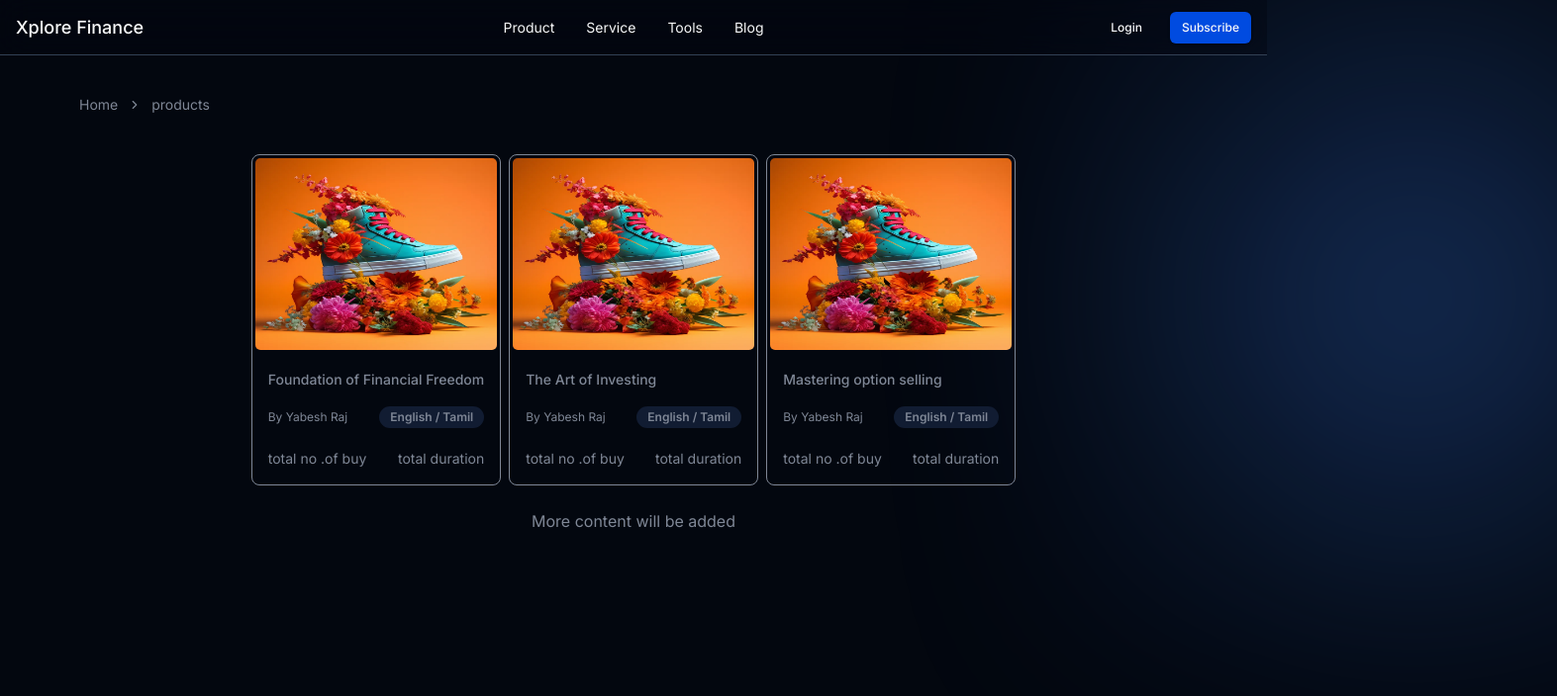
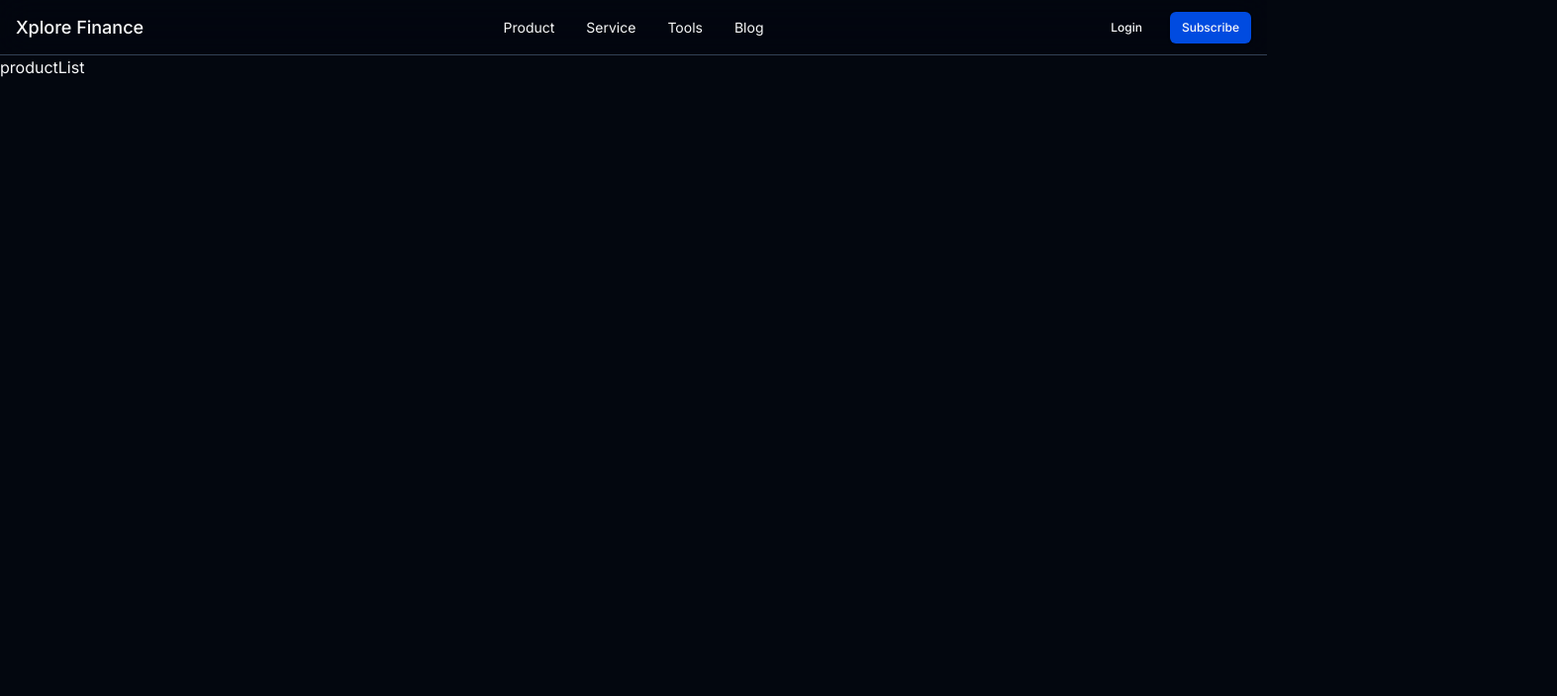
Before and after one commit to arun-murali0/xplore-Finance, a Next.js app: page /products in a window 1280 px wide. Shown: the top 704 px of the page at 99% size, 1573 px wide, since content can reach past the window. Built offline with nearby package versions, Linux system fonts and the light colour scheme.

Commit message:
ui updtae

```diff
--- a/src/app/products/page.tsx
+++ b/src/app/products/page.tsx
@@ -1,4 +1,4 @@
-import ProductsList from "@/view/productsList";
+import ProductsList from "@/view/productList";
 
 export default function page() {
   return (
--- a/src/components/ui/ExapandableCard.tsx
+++ /dev/null
@@ -1,46 +0,0 @@
-import Container from "@/global/container";
-import { cn } from "@/lib/utils";
-import { FC } from "react";
-import { Button } from "./button";
-
-interface cardProp {
-  className?: String;
-  title: String;
-  content: any;
-}
-
-export const ExapandableCard: FC<cardProp> = ({
-  title,
-  content,
-  className,
-}) => {
-  return (
-    <div>
-      <Container>
-        <div className="p-2">
-          <div
-            className={cn("text-primary-foreground text-md my-1", className)}
-          >
-            {title}
-          </div>
-          <div
-            className={cn(
-              "leading-7 text-[14px] text-muted-foreground",
-              className
-            )}
-          >
-            <div
-              className={cn(
-                "text-left my-3 text-[15px] text-primary-foreground"
-              )}
-            >
-              What you will learn:
-            </div>
-            <div className={cn("my-1 leading-6")}>{content}</div>
-          </div>
-        </div>
-        <Button className="w-full my-1">Add to Cart</Button>
-      </Container>
-    </div>
-  );
-};
--- a/src/components/ui/Productcard.tsx
+++ b/src/components/ui/Productcard.tsx
@@ -26,12 +26,12 @@ export const Card: FC<cardProp> = ({ title, content, className, img }) => {
           {title}
         </div>
         <div className="flex justify-between items-center">
-          <div className="text-muted-foreground text-xs my-2">{content}</div>
+          <div className="text-muted-foreground text-xs my-3">{content}</div>
           <Badge variant={"secondary"} className="text-muted-foreground">
             English / Tamil
           </Badge>
         </div>
-        <div className="flex justify-between items-center my-4">
+        <div className="flex justify-between items-center mb-5">
           <p className="text-muted-foreground text-sm">total no .of buy</p>
           <p className="text-muted-foreground text-sm">total duration</p>
         </div>
--- a/src/components/ui/card.tsx
+++ b/src/components/ui/card.tsx
@@ -1,6 +1,6 @@
-import * as React from "react"
+import * as React from "react";
 
-import { cn } from "@/lib/utils"
+import { cn } from "@/lib/utils";
 
 const Card = React.forwardRef<
   HTMLDivElement,
@@ -14,8 +14,8 @@ const Card = React.forwardRef<
     )}
     {...props}
   />
-))
-Card.displayName = "Card"
+));
+Card.displayName = "Card";
 
 const CardHeader = React.forwardRef<
   HTMLDivElement,
@@ -26,8 +26,8 @@ const CardHeader = React.forwardRef<
     className={cn("flex flex-col space-y-1.5 p-6", className)}
     {...props}
   />
-))
-CardHeader.displayName = "CardHeader"
+));
+CardHeader.displayName = "CardHeader";
 
 const CardTitle = React.forwardRef<
   HTMLParagraphElement,
@@ -41,8 +41,8 @@ const CardTitle = React.forwardRef<
     )}
     {...props}
   />
-))
-CardTitle.displayName = "CardTitle"
+));
+CardTitle.displayName = "CardTitle";
 
 const CardDescription = React.forwardRef<
   HTMLParagraphElement,
@@ -53,16 +53,16 @@ const CardDescription = React.forwardRef<
     className={cn("text-sm text-muted-foreground", className)}
     {...props}
   />
-))
-CardDescription.displayName = "CardDescription"
+));
+CardDescription.displayName = "CardDescription";
 
 const CardContent = React.forwardRef<
   HTMLDivElement,
   React.HTMLAttributes<HTMLDivElement>
 >(({ className, ...props }, ref) => (
   <div ref={ref} className={cn("p-6 pt-0", className)} {...props} />
-))
-CardContent.displayName = "CardContent"
+));
+CardContent.displayName = "CardContent";
 
 const CardFooter = React.forwardRef<
   HTMLDivElement,
@@ -73,7 +73,14 @@ const CardFooter = React.forwardRef<
     className={cn("flex items-center p-6 pt-0", className)}
     {...props}
   />
-))
-CardFooter.displayName = "CardFooter"
+));
+CardFooter.displayName = "CardFooter";
 
-export { Card, CardHeader, CardFooter, CardTitle, CardDescription, CardContent }
+export {
+  Card,
+  CardHeader,
+  CardFooter,
+  CardTitle,
+  CardDescription,
+  CardContent,
+};
--- a/src/components/ui/hover-card.tsx
+++ /dev/null
@@ -1,35 +0,0 @@
-"use client";
-
-import * as React from "react";
-import * as HoverCardPrimitive from "@radix-ui/react-hover-card";
-
-import { cn } from "@/lib/utils";
-
-const HoverCard = HoverCardPrimitive.Root;
-
-const HoverCardTrigger = HoverCardPrimitive.Trigger;
-
-const HoverCardContent = React.forwardRef<
-  React.ElementRef<typeof HoverCardPrimitive.Content>,
-  React.ComponentPropsWithoutRef<typeof HoverCardPrimitive.Content>
->(
-  (
-    { className, align = "center", side = "right", sideOffset = 1, ...props },
-    ref
-  ) => (
-    <HoverCardPrimitive.Content
-      ref={ref}
-      side={side}
-      align={align}
-      sideOffset={sideOffset}
-      className={cn(
-        "z-50 w-64 rounded-md border bg-popover p-4 text-popover-foreground shadow-md outline-none data-[state=open]:animate-in data-[state=closed]:animate-out data-[state=closed]:fade-out-0 data-[state=open]:fade-in-0 data-[state=closed]:zoom-out-95 data-[state=open]:zoom-in-95 data-[side=bottom]:slide-in-from-top-2 data-[side=left]:slide-in-from-right-2 data-[side=right]:slide-in-from-left-2 data-[side=top]:slide-in-from-bottom-2",
-        className
-      )}
-      {...props}
-    />
-  )
-);
-HoverCardContent.displayName = HoverCardPrimitive.Content.displayName;
-
-export { HoverCard, HoverCardTrigger, HoverCardContent };
--- a/src/view/FAQ.tsx
+++ b/src/view/FAQ.tsx
@@ -14,7 +14,7 @@ export default function FAQ() {
     <Wrapper className="max-w-3xl">
       <div className="hidden md:block absolute top-0  -left-full w-72 h-72 bg-blue-500 rounded-full blur-[10rem] -z-10"></div>
       <Container delay={0.4} className="my-2">
-        <div className="flex justify-center items-center">
+        <div className="flex justify-center items-center my-3">
           <SectionBadge title="FAQ" />
         </div>
         <Accordion type="single" collapsible>
--- a/src/view/Footer.tsx
+++ b/src/view/Footer.tsx
@@ -1,3 +1,13 @@
+import Container from "@/global/container";
+import Wrapper from "@/global/Wrapper";
+
 export default function Footer() {
-  return <div>Footer</div>;
+  return (
+    <Wrapper className="max-w-3xl">
+      <Container className="flex justify-between items-center">
+        <div>hi</div>
+        <div>hi</div>
+      </Container>
+    </Wrapper>
+  );
 }
--- a/src/view/Hero.tsx
+++ b/src/view/Hero.tsx
@@ -22,13 +22,13 @@ export default function Hero() {
             href="/register"
             className="flex items-center justify-center w-max rounded-full  px-2 py-1 md:py-2 gap-2 md:gap-8 shadow-3xl  cursor-pointer select-none"
           >
-            <p className="text-muted-foreground text-md text-center md:text-base font-medium pl-4 pr-4 lg:pr-0">
+            <p className="text-secondary-foreground text-sm text-center md:text-base font-medium pl-4 pr-4 lg:pr-0">
               ✨ Start Your Journey to Financial Mastery
             </p>
             <Button
               size="sm"
               variant={"outline"}
-              className="text-lg p-6 rounded-lg text-primary-foreground border-b-card-foreground"
+              className="text-lg p-6 rounded-lg text-primary-foreground border-b-primary"
             >
               Sign Up Today !
             </Button>
--- /dev/null
+++ b/src/view/productList.tsx
@@ -0,0 +1,3 @@
+export default function productList() {
+  return <div>productList</div>;
+}
--- a/src/view/productsList.tsx
+++ /dev/null
@@ -1,52 +0,0 @@
-import Container from "@/global/container";
-import Wrapper from "@/global/Wrapper";
-import { Card } from "@/components/ui/Productcard";
-import { Cards } from "@/constant";
-import dummy from "../../public/dummy.webp";
-import {
-  HoverCard,
-  HoverCardContent,
-  HoverCardTrigger,
-} from "@/components/ui/hover-card";
-import Breadcrum from "./Breadcrum";
-import { ExapandableCard } from "@/components/ui/ExapandableCard";
-
-export default function productsList() {
-  return (
-    <Wrapper className="mt-10">
-      <Breadcrum />
-      <Container className="flex justify-center items-center gap-2 mt-10 max-md:flex max-md:flex-col max-md:gap-2 max-md:w-full relative">
-        <div className="hidden md:block absolute top-0 -right-1/3 w-72 h-72 bg-blue-500 rounded-full blur-[10rem] -z-10"></div>
-        {Cards.map((cardlist, index) => (
-          <div key={index}>
-            <HoverCard>
-              <HoverCardTrigger>
-                <Card
-                  img={dummy}
-                  title={cardlist.cardTitle}
-                  content={cardlist.cardAuthor}
-                />
-              </HoverCardTrigger>
-              <HoverCardContent>
-                <ExapandableCard
-                  key={index}
-                  title={cardlist.cardTitle}
-                  content={cardlist.learn.map((list, index) => {
-                    return (
-                      <ul key={index}>
-                        <li className="my-[2px]">{list}</li>
-                      </ul>
-                    );
-                  })}
-                />
-              </HoverCardContent>
-            </HoverCard>
-          </div>
-        ))}
-      </Container>
-      <div className="flex justify-center items-center text-muted-foreground text-md my-6">
-        More content will be added
-      </div>
-    </Wrapper>
-  );
-}
```
